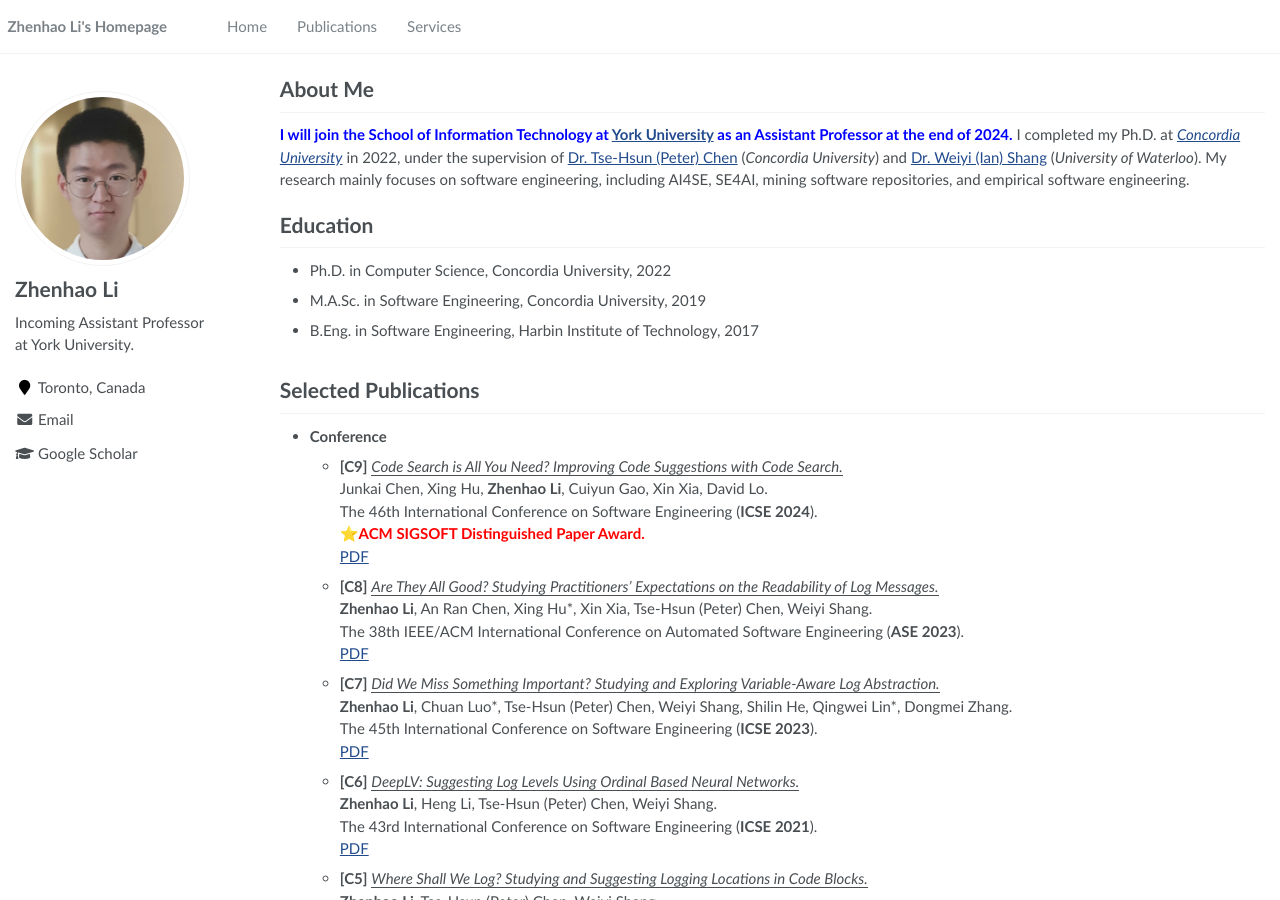
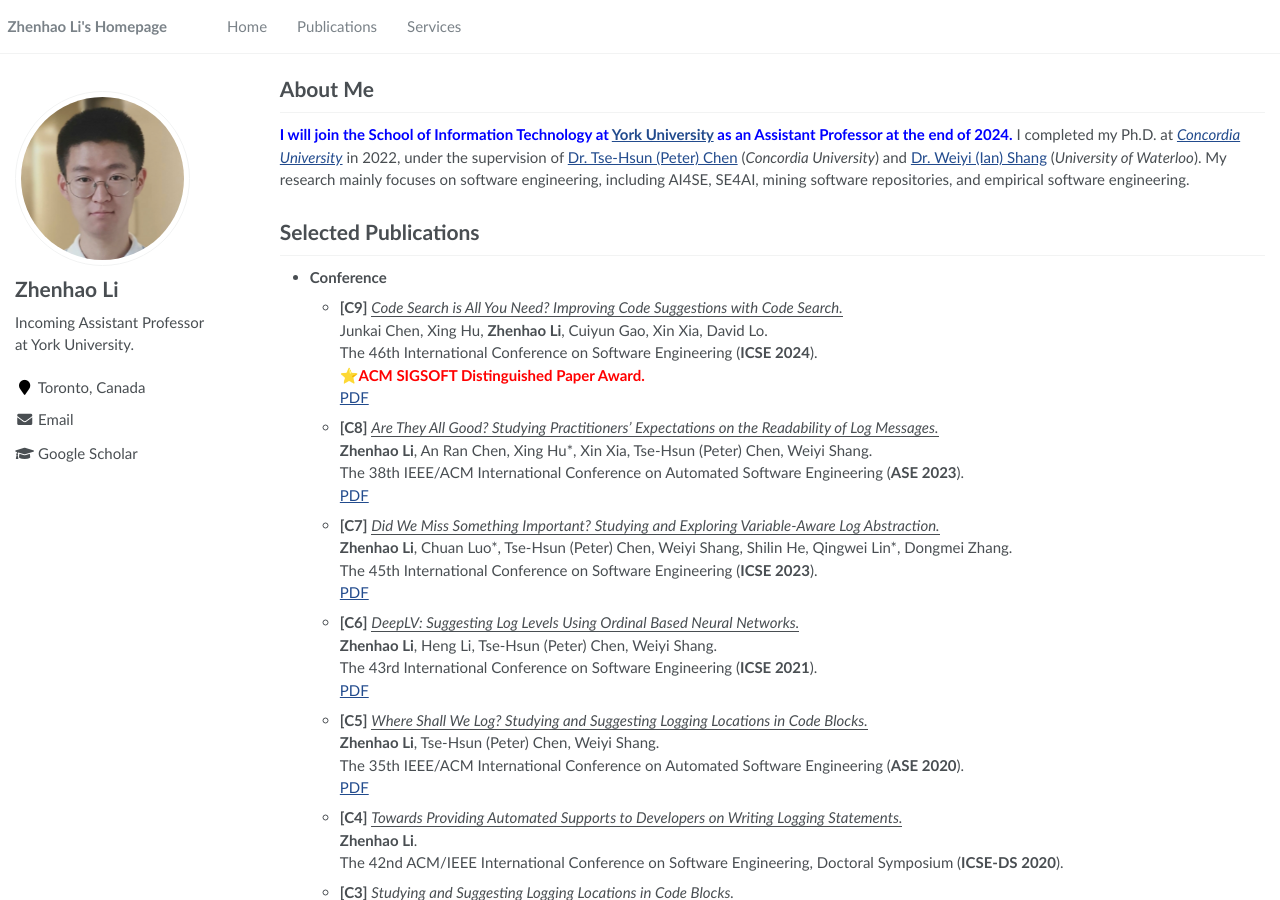
Before and after one commit to ginolzh/ginolzh.github.io, a Jekyll site: the page built from _pages/about.md, in a window 1280 px wide and 900 px high. Built offline with Jekyll 4.4.1, drawn with Linux system fonts in a browser that asks for light colours; some of the changed text lies outside the part shown.

Commit message:
Update about.md

```diff
--- a/_pages/about.md
+++ b/_pages/about.md
@@ -14,12 +14,6 @@ redirect_from:
 About Me
 ======
 <span style="color:blue">**I will join the School of Information Technology at [York University](https://www.yorku.ca/) as an Assistant Professor at the end of 2024.**</span> I completed my Ph.D. at [_Concordia University_](https://www.concordia.ca/) in 2022, under the supervision of [Dr. Tse-Hsun (Peter) Chen](https://petertsehsun.github.io/) (_Concordia University_) and [Dr. Weiyi (Ian) Shang](https://ece.uwaterloo.ca/~wshang/) (_University of Waterloo_). My research mainly focuses on software engineering, including AI4SE, SE4AI, mining software repositories, and empirical software engineering.
-
-Education
-======
-* Ph.D. in Computer Science, Concordia University, 2022
-* M.A.Sc. in Software Engineering, Concordia University, 2019
-* B.Eng. in Software Engineering, Harbin Institute of Technology, 2017
 
 <span class='anchor' id='publications'></span>
 
```
Also changed, not shown: other parts of _pages/about.md (+6 -0 lines).
